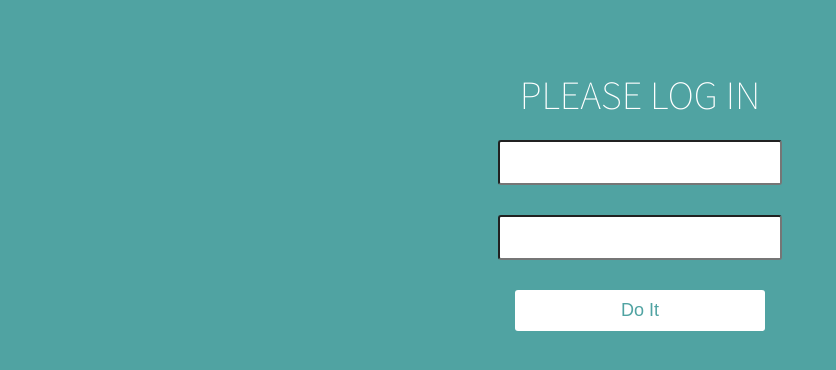
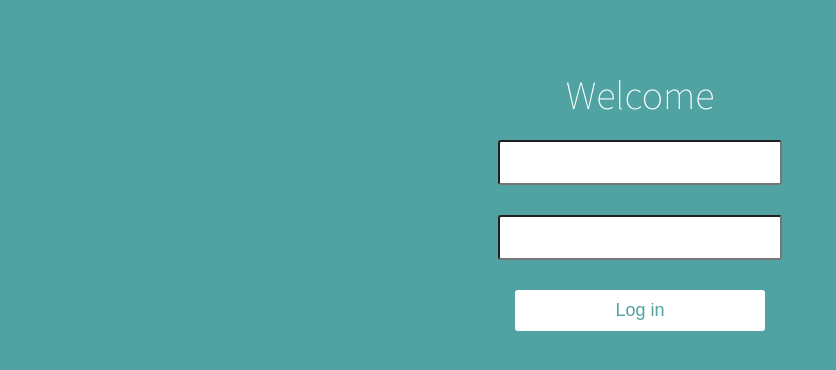
Before and after one commit to AhmadBarhamje/COP-4331C-LargeProject-Group11, a React (Create React App) app in the folder frontend/: page / in a window 1280 px wide. Shown: the part 210-580 px from the top of the page, without its empty margins (0-836 px from the left). Built offline with nearby package versions, Linux system fonts and the light colour scheme.

Commit message:
login updated

```diff
--- a/frontend/src/components/Login.js
+++ b/frontend/src/components/Login.js
@@ -49,13 +49,13 @@ function Login()
     return(
 	<div class="wrapper">
         <div id="loginDiv">
-            <span id="inner-title">PLEASE LOG IN</span><br />
+            <span id="inner-title">Welcome</span><br />
 	    <form onSubmit={doLogin}>
             <input type="text" id="loginName" placeholder="Username"
                 ref={(c) => loginName = c} /><br />
             <input type="password" id="loginPassword" placeholder="Password"
                 ref={(c) => loginPassword = c} /><br />
-            <input type="submit" id="loginButton" className="buttons" value = "Do It"
+            <input type="submit" id="loginButton" className="buttons" value = "Log in"
             onClick={doLogin} />
             </form>
             <span id="loginResult">{message}</span>
```
